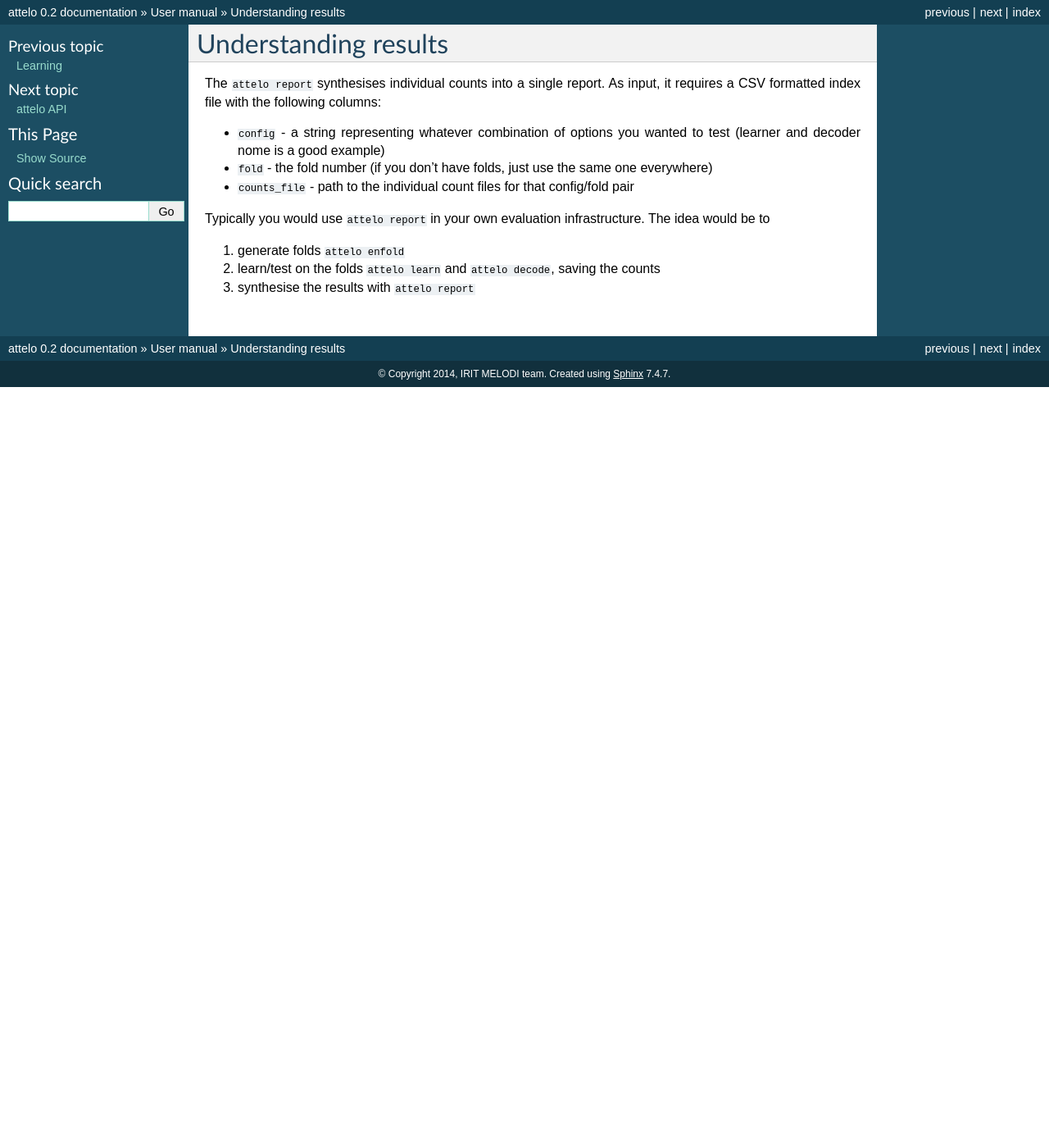
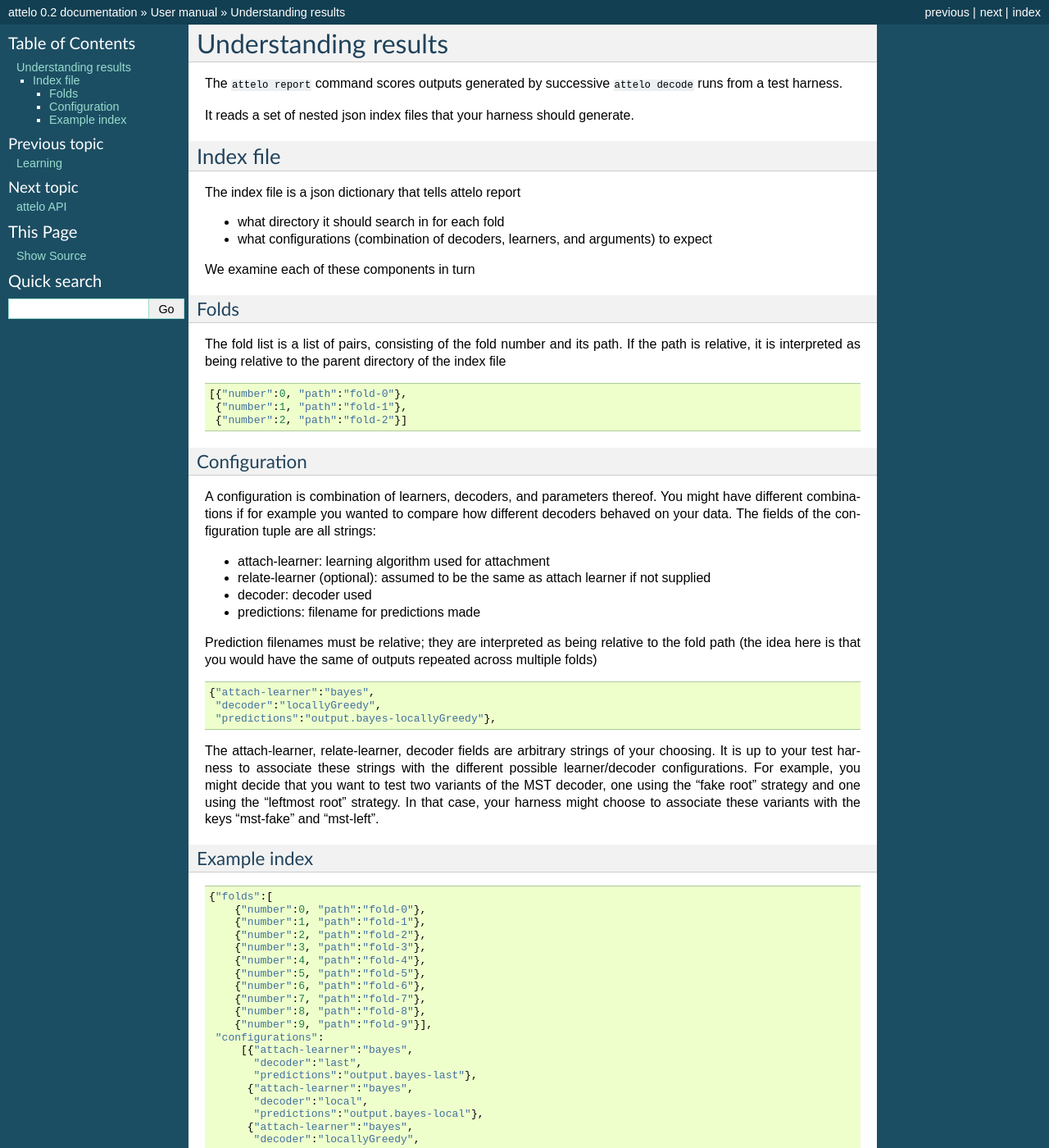
Before and after one commit to irit-melodi/attelo, a Sphinx documentation site: the page built from doc/report.rst, in a window 1280 px wide and 1400 px high. Shown: the whole window at 82% size. Built offline with Sphinx 7.4.7, drawn with Linux system fonts in a browser that asks for light colours; some of the changed text lies outside the part shown.

Commit message:
ENH overhaul attelo report
Instead of keeping track of counts for the folds, we
just recompute the scores directly from the outputs.

We also emit confusion matrices along the way.

```diff
--- a/doc/report.rst
+++ b/doc/report.rst
@@ -3,21 +3,108 @@
 Understanding results
 =====================
 
-The ``attelo report`` synthesises individual counts into a single
-report. As input, it requires a CSV formatted index file with the
-following columns:
+The ``attelo report`` command scores outputs generated by
+successive ``attelo decode`` runs from a test harness.
 
--  ``config`` - a string representing whatever combination of options
-   you wanted to test (learner and decoder nome is a good example)
--  ``fold`` - the fold number (if you don't have folds, just use the
-   same one everywhere)
--  ``counts_file`` - path to the individual count files for that
-   config/fold pair
+It reads a set of nested json index files that your harness
+should generate.
 
-Typically you would use ``attelo report`` in your own evaluation
-infrastructure. The idea would be to
 
-1. generate folds ``attelo enfold``
-2. learn/test on the folds ``attelo learn`` and ``attelo decode``,
-   saving the counts
-3. synthesise the results with ``attelo report``
+Index file
+----------
+
+The index file is a json dictionary that tells attelo report
+
+* what directory it should search in for each fold
+* what configurations (combination of decoders, learners,
+  and arguments) to expect
+
+We examine each of these components in turn
+
+Folds
+~~~~~
+
+The fold list is a list of pairs, consisting of the fold number
+and its path.  If the path is relative, it is interpreted as
+being relative to the parent directory of the index file ::
+
+   [{"number":0, "path":"fold-0"},
+    {"number":1, "path":"fold-1"},
+    {"number":2, "path":"fold-2"}]
+
+Configuration
+~~~~~~~~~~~~~
+A configuration is combination of learners, decoders, and parameters
+thereof.  You might have different combinations if for example you
+wanted to compare how different decoders behaved on your data. The fields of
+the configuration tuple are all strings:
+
+* attach-learner: learning algorithm used for attachment
+* relate-learner (optional): assumed to be the same as attach learner if
+  not supplied
+* decoder: decoder used
+* predictions: filename for predictions made
+
+Prediction filenames must be relative; they are interpreted as being
+relative to the fold path (the idea here is that you would have the
+same of outputs repeated across multiple folds) ::
+
+    {"attach-learner":"bayes",
+     "decoder":"locallyGreedy",
+     "predictions":"output.bayes-locallyGreedy"},
+
+The attach-learner, relate-learner, decoder fields are arbitrary strings
+of your choosing. It is up to your test harness to associate these
+strings with the different possible learner/decoder configurations.
+For example, you might decide that you want to test two variants of the
+MST decoder, one using the "fake root" strategy and one using the "leftmost
+root" strategy.  In that case, your harness might choose to associate these
+variants with the keys "mst-fake" and "mst-left".
+
+
+Example index
+~~~~~~~~~~~~~
+::
+
+    {"folds":[
+        {"number":0, "path":"fold-0"},
+        {"number":1, "path":"fold-1"},
+        {"number":2, "path":"fold-2"},
+        {"number":3, "path":"fold-3"},
+        {"number":4, "path":"fold-4"},
+        {"number":5, "path":"fold-5"},
+        {"number":6, "path":"fold-6"},
+        {"number":7, "path":"fold-7"},
+        {"number":8, "path":"fold-8"},
+        {"number":9, "path":"fold-9"}],
+     "configurations":
+         [{"attach-learner":"bayes",
+           "decoder":"last",
+           "predictions":"output.bayes-last"},
+          {"attach-learner":"bayes",
+           "decoder":"local",
+           "predictions":"output.bayes-local"},
+          {"attach-learner":"bayes",
+           "decoder":"locallyGreedy",
+           "predictions":"output.bayes-locallyGreedy"},
+          {"attach-learner":"bayes",
+           "decoder":"mst",
+           "predictions":"output.bayes-mst"},
+          {"attach-learner":"bayes",
+           "decoder":"astar",
+           "predictions":"output.bayes-astar"},
+          {"attach-learner":"maxent",
+           "decoder":"last",
+           "predictions":"output.maxent-last"},
+          {"attach-learner":"maxent",
+           "decoder":"local",
+           "predictions":"output.maxent-local"},
+          {"attach-learner":"maxent",
+           "decoder":"locallyGreedy",
+           "predictions":"output.maxent-locallyGreedy"},
+          {"attach-learner":"maxent",
+           "decoder":"mst",
+           "predictions":"output.maxent-mst"},
+          {"attach-learner":"maxent",
+           "decoder":"astar",
+           "predictions":"output.maxent-astar"}]}
```
Also changed, not shown: 2 other files.
